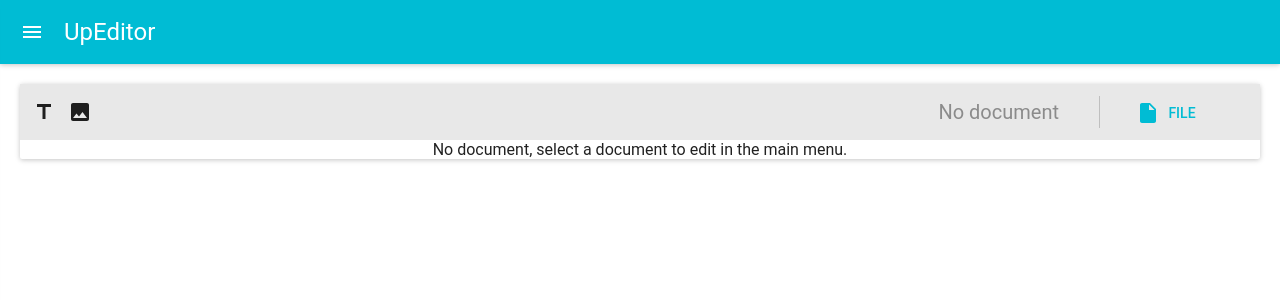
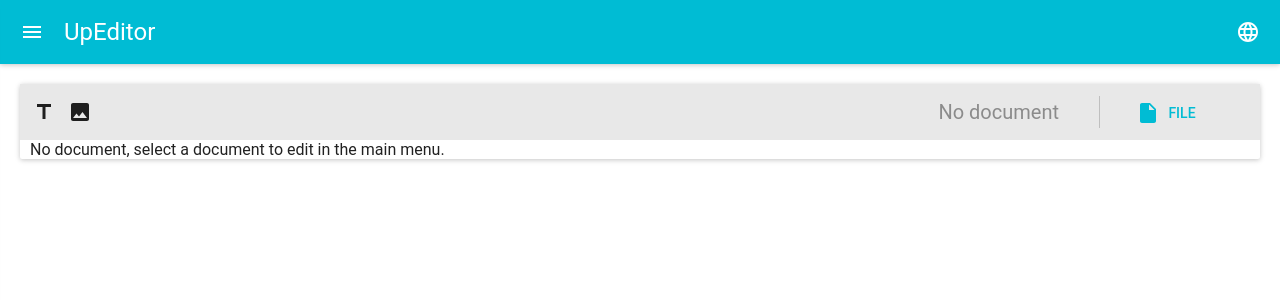
Before and after one commit to same31/upeditor, a React app: page / in a window 1280 px wide. Shown: the top 300 px of the page. Built offline with nearby package versions, Linux system fonts and the light colour scheme; what react-tap-event-plugin would draw is missing.

Commit message:
justfy text, internationalization icon

```diff
--- a/src/components/Editor/components/EditorComponent.js
+++ b/src/components/Editor/components/EditorComponent.js
@@ -4,11 +4,11 @@
 import React, {Component} from 'react';
 import { Drawer, AppBar, List, ListItem, Paper,
 Toolbar, ToolbarGroup, ToolbarSeparator, ToolbarTitle, Menu,
-IconMenu, IconButton, MenuItem, FlatButton, RaisedButton, FontIcon, Popover } from 'material-ui';
+IconMenu, IconButton, MenuItem, FlatButton, Popover } from 'material-ui';
 import InsertDriveFile from 'material-ui/svg-icons/editor/insert-drive-file';
 import Title from 'material-ui/svg-icons/editor/title';
 import InsertPhoto from 'material-ui/svg-icons/editor/insert-photo';
-
+import ActionLanguage from 'material-ui/svg-icons/action/language';
 import {parseHTML, getHTMLSemanticErrorList} from '../htmlUtils';
 import htmlKOContent from '../input/Example_01_deux_colonnes.html';
 
@@ -65,6 +65,10 @@
         });
     };
 
+    changeLanguage = () => {
+
+    };
+
     editDocument (listItem) {
         this.setState({
             ...listItem
@@ -90,13 +94,17 @@
                     open={this.state.open}
                     onRequestChange={(open) => this.setState({open})}>
                     <List>
-                        {this.htmlInput.map(listItem => <ListItem key={"htmlInput."+listItem.title} primaryText={listItem.title} leftIcon={<InsertDriveFile />} onClick={this.editDocument.bind(this, listItem)} />)}
-
+                        {this.htmlInput.map(listItem =>
+                            <ListItem key={"htmlInput."+listItem.title}
+                                      primaryText={listItem.title} leftIcon={<InsertDriveFile />}
+                                      onClick={this.editDocument.bind(this, listItem)} />)}
                     </List>
                 </Drawer>
 
                 <AppBar   title="UpEditor"
-                          onLeftIconButtonTouchTap={this.toggleDrawer.bind(this)} />
+                          onLeftIconButtonTouchTap={this.toggleDrawer.bind(this)}
+                          iconElementRight={<IconButton><ActionLanguage /> Language</IconButton>}
+                          onRightIconButtonTouchTap={this.changeLanguage}/>
                 <Paper style={documentStyle} zDepth={1}>
                     <Toolbar>
                         <ToolbarGroup firstChild={true}>
@@ -134,7 +142,7 @@
                             </Popover>
                         </ToolbarGroup>
                     </Toolbar>
-                    <div contentEditable={true} dangerouslySetInnerHTML={this.state.content}/>
+                    <div className="document-edit" contentEditable={true} dangerouslySetInnerHTML={this.state.content}/>
                 </Paper>
             </div>
         );
--- a/src/components/Editor/style.css
+++ b/src/components/Editor/style.css
@@ -1,6 +1,7 @@
 /** Roboto font for material-ui **/
 @import url('https://fonts.googleapis.com/css?familnpm runy=Roboto:300,400,500');
 
-.toolbar-flat-button {
-
+.document-edit {
+    text-align: justify;
+    padding-left: 10px;
 }
```
